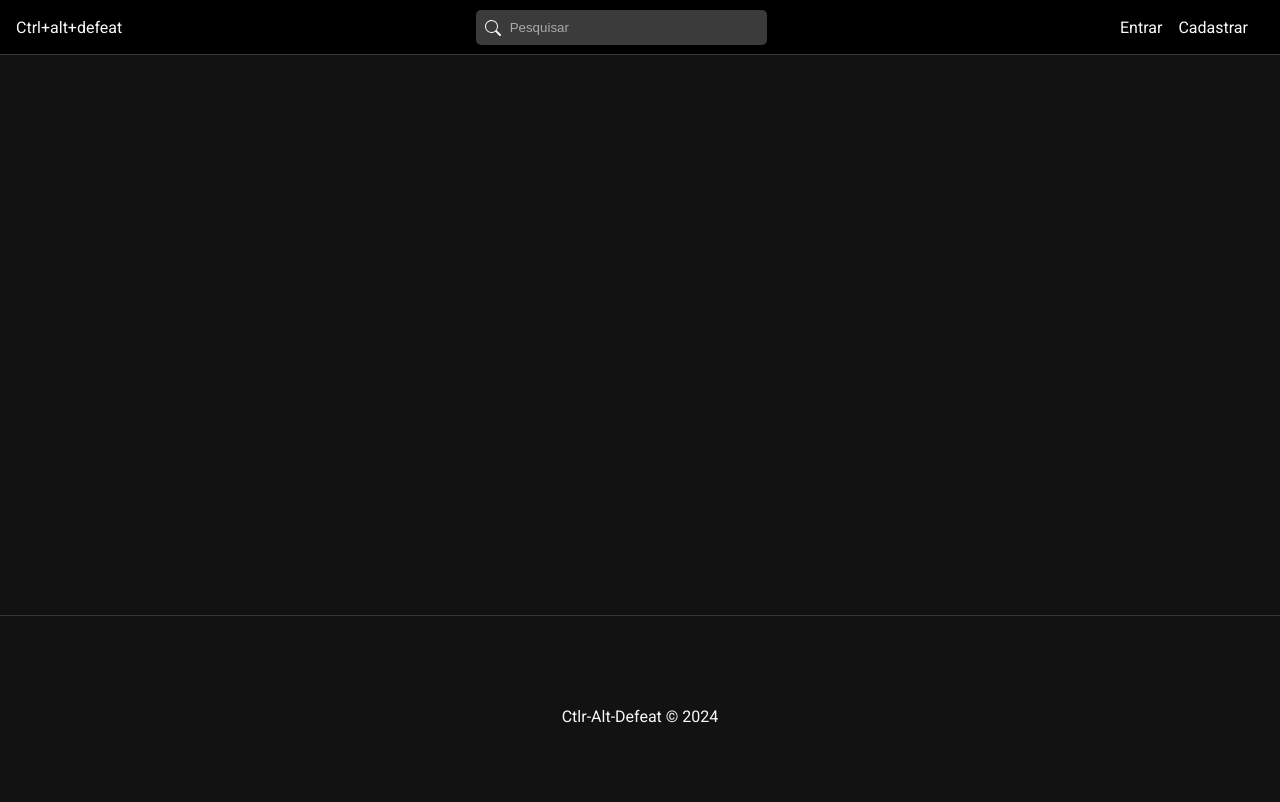
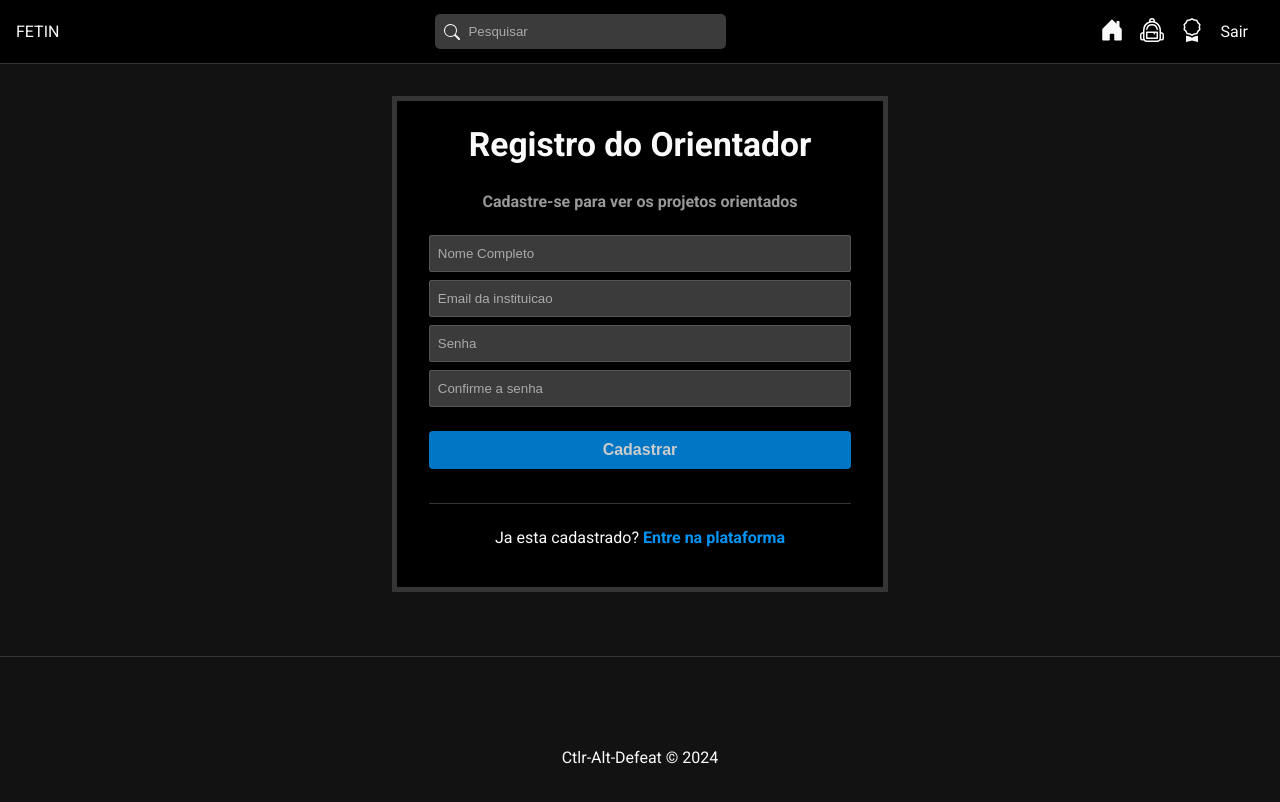
Before and after one commit to S204-Inatel-2024-1/Front_Ctrl-Alt-Defeat, a React (Create React App) app in the folder front_ctrl-alt-defeat/: page /RegisterOrientador in a window 1280 px wide. Shown: the top 802 px of the page. Built offline with nearby package versions, Linux system fonts and the light colour scheme.

Commit message:
Adicionando autenticacao de orientador, campo login e register do mesmo

```diff
--- a/front_ctrl-alt-defeat/src/App.js
+++ b/front_ctrl-alt-defeat/src/App.js
@@ -12,8 +12,10 @@ import Footer from './components/Footer'
 
 // Pages
 import Home from "./pages/home/Home"
-import Login from './pages/auth/Login';
-import Register from './pages/auth/Register';
+import LoginAluno from './pages/auth/LoginAluno';
+import RegisterAluno from './pages/auth/RegisterAluno';
+import RegisterOrientador from './pages/auth/RegisterOrientador';
+import LoginOrientador from './pages/auth/LoginOrientador';
 
 function App() {
   const { auth, loading } = useAuth()
@@ -29,21 +31,30 @@ function App() {
           <Routes>
             <Route
               path='/'
-              element={auth ? <Home /> : <Navigate to="/Login" />}
+              element={auth ? <Home /> : <Navigate to="/" />}
             />
             <Route
-              path="Login"
-              element={!auth ? <Login /> : <Navigate to="/" />}
+              path="/LoginAluno"
+              element={!auth ? <LoginAluno /> : <Navigate to="/" />}
             />
-            <Route path="register"
-              element={!auth ? <Register /> : <Navigate to="/" />}
+            <Route
+              path="/RegisterAluno"
+              element={!auth ? <RegisterAluno /> : <Navigate to="/" />}
+            />
+            <Route
+              path='/LoginOrientador'
+              element={!auth ? <LoginOrientador/> : <Navigate to="/" />}
+            />
+            <Route
+              path='/RegisterOrientador'
+              element={!auth ? <RegisterOrientador/> : <Navigate to="/" />}
             />
           </Routes>
         </div>
         <Footer />
       </BrowserRouter>
     </div>
-  );
+  )
 }
 
 export default App;
--- a/front_ctrl-alt-defeat/src/components/Navbar.js
+++ b/front_ctrl-alt-defeat/src/components/Navbar.js
@@ -2,7 +2,7 @@ import './Navbar.css'
 
 // Components
 import { NavLink, Link } from 'react-router-dom'
-import { BsSearch, BsHouseDoorFill, BsFillPersonFill, BsFillCameraFill } from 'react-icons/bs'
+import { BsSearch, BsHouseDoorFill, BsBackpack2, BsAward, BsFillCameraFill } from 'react-icons/bs'
 
 // hooks
 import { useState } from 'react'
@@ -25,20 +25,20 @@ const Navbar = () => {
     dispatch(logout()) // Limpo o usuario do sistema
     dispatch(reset()) // Garantia a mais de que o usuario foi removido
 
-    navigate("/login")
+    navigate("/")
   }
 
   return (
     <nav id="nav">
       <Link to="/">
-        Ctrl+alt+defeat
+        FETIN
       </Link>
       <form id="search-form">
         <BsSearch />
         <input type='text' placeholder='Pesquisar' />
       </form>
       <ul id='nav-links'>
-        {auth ? (
+        {!auth ? (
           <>
             <li>
               <NavLink to="/">
@@ -53,8 +53,13 @@ const Navbar = () => {
               </li>
             )}
             <li>
-              <NavLink to="/profile">
-                <BsFillPersonFill />
+              <NavLink to="/LoginAluno">
+                <BsBackpack2 />
+              </NavLink>
+            </li>
+            <li>
+              <NavLink to="/LoginOrientador">
+                <BsAward />
               </NavLink>
             </li>
             <li>
@@ -64,12 +69,17 @@ const Navbar = () => {
         ) : (
           <>
             <li>
-              <NavLink to='/login'> Entrar</NavLink>
+              <NavLink to='/LoginAluno'> Logar como aluno</NavLink>
             </li>
             <li>
-              <NavLink to='/Register'> Cadastrar</NavLink>
+              <NavLink to='/RegisterAluno'> Cadastrar aluno </NavLink>
             </li>
-
+            <li>
+              <NavLink to='/LoginOrientador'> Logar como orientador</NavLink>
+            </li>
+            <li>
+              <NavLink to='/RegisterOrientador'> Registrar orientador</NavLink>
+            </li>
           </>
         )}
       </ul>
--- a/front_ctrl-alt-defeat/src/pages/auth/LoginAluno.js
+++ b/front_ctrl-alt-defeat/src/pages/auth/LoginAluno.js
@@ -11,7 +11,7 @@ import { useSelector, useDispatch } from "react-redux"
 // Redux
 import { login, reset } from "../../slices/authSlice"
 
-const Login = () => {
+const LoginAluno = () => {
   const [emailAluno, setEmail] = useState("")
   const [passwordAluno, setPassword] = useState("")
 
@@ -27,7 +27,7 @@ const Login = () => {
       passwordAluno
     }
 
-    dispatch(login(user))
+    dispatch(login({ userData: user, route: "aluno" }))
   }
 
   // Limpando todos os estados auth
@@ -38,7 +38,7 @@ const Login = () => {
   return (
     <div id="login">
       <h2>
-        Ctrl+Alt+Defeat
+        Entre como Aluno
       </h2>
       <p className="subtitle">Faca login para cadastrar um projeto</p>
       <form onSubmit={handleSubmit}>
@@ -49,10 +49,10 @@ const Login = () => {
         {msg && <Message msg={msg} type="error"/>}
       </form>
       <p>
-        Nao se cadastrou ainda? <Link to="/register">Clique aqui</Link>
+        Nao se cadastrou ainda? <Link to="/RegisterAluno">Clique aqui</Link>
       </p>
     </div>
   )
 }
 
-export default Login
+export default LoginAluno
--- /dev/null
+++ b/front_ctrl-alt-defeat/src/pages/auth/LoginOrientador.js
@@ -0,0 +1,59 @@
+import "./Auth.css"
+
+// Components
+import Message from "../../components/Message"
+import { useEffect, useState } from "react"
+
+// Hooks
+import { Link } from "react-router-dom"
+import { useSelector, useDispatch } from "react-redux"
+
+// Redux
+import { login, reset } from "../../slices/authSlice"
+
+
+const LoginOrientador = () => {
+    const [emailOrientador, setEmail] = useState("")
+    const [passwordOrientador, setPassword] = useState("")
+
+    const dispatch = useDispatch()
+
+    const { loading, msg } = useSelector((state) => state.auth)
+
+    const handleSubmit = (e) => {
+        e.preventDefault()
+
+        const user = {
+            emailOrientador,
+            passwordOrientador
+        }
+
+        dispatch(login({ userData: user, route: "orientador" }))
+    }
+
+    // Limpando todos os estados auth
+    useEffect(() => {
+        dispatch(reset())
+    }, dispatch)
+
+    return (
+        <div id="login">
+            <h2>
+                Entre como Orientador
+            </h2>
+            <p className="subtitle">Faca login para cadastrar um projeto</p>
+            <form onSubmit={handleSubmit}>
+                <input type="email" placeholder="Email" onChange={(e) => setEmail(e.target.value)} value={emailOrientador || ""} />
+                <input type="password" placeholder="Senha" onChange={(e) => setPassword(e.target.value)} value={passwordOrientador || ""} />
+                {!loading && <input type="submit" value="Entrar" />}
+                {loading && <input type="submit" value="Aguarde..." disabled />}
+                {msg && <Message msg={msg} type="error" />}
+            </form>
+            <p>
+                Nao se cadastrou ainda? <Link to="/RegisterOrientador">Clique aqui</Link>
+            </p>
+        </div>
+    )
+}
+
+export default LoginOrientador
--- a/front_ctrl-alt-defeat/src/pages/auth/RegisterAluno.js
+++ b/front_ctrl-alt-defeat/src/pages/auth/RegisterAluno.js
@@ -11,7 +11,7 @@ import { useDispatch, useSelector } from "react-redux"
 // Redux
 import { register, reset } from "../../slices/authSlice"
 
-const Register = () => {
+const RegisterAluno = () => {
 
   const [nameAluno, setName] = useState("")
   const [emailAluno, setEmail] = useState("")
@@ -35,9 +35,8 @@ const Register = () => {
       confirmPass
     }
 
-    console.log(user)
 
-    dispatch(register(user))
+    dispatch(register({ userData: user, route: "aluno" }))
   }
 
   useEffect(() => {
@@ -59,10 +58,10 @@ const Register = () => {
         {msg && <Message msg={msg} type="error"/>}
       </form>
       <p>
-        Ja esta cadastrado? <Link to="/login">Entre na plataforma</Link>
+        Ja esta cadastrado? <Link to="/LoginAluno">Entre na plataforma</Link>
       </p>
     </div>
   )
 }
 
-export default Register
+export default RegisterAluno
--- /dev/null
+++ b/front_ctrl-alt-defeat/src/pages/auth/RegisterOrientador.js
@@ -0,0 +1,63 @@
+import React from 'react'
+import "./Auth.css"
+
+// Components
+import { Link } from "react-router-dom"
+import Message from "../../components/Message"
+
+// Hooks
+import { useEffect, useState } from "react"
+import { useDispatch, useSelector } from "react-redux"
+
+// Redux
+import { register, reset } from "../../slices/authSlice"
+
+const RegisterOrientador = () => {
+
+    const [nameOrientador, setName] = useState("")
+    const [emailOrientador, setEmail] = useState("")
+    const [passwordOrientador, setpassword] = useState ("")
+    const [confirmPass, setconfirmPassword] = useState("")
+
+    const dispatch = useDispatch()
+
+    const { loading, msg } = useSelector((state) => state.auth)
+
+    const handleSubmit = (e) => {
+        e.preventDefault()
+
+        const userOrientador = {
+            nameOrientador,
+            emailOrientador,
+            passwordOrientador,
+            confirmPass
+          }
+
+          dispatch(register({ userData: userOrientador, route: "orientador" }))
+    }
+
+    useEffect(() => {
+        dispatch(reset())
+    }, [dispatch])
+
+    return (
+        <div id="register">
+            <h2>Registro do Orientador</h2>
+            <p className='subtitle'> Cadastre-se para ver os projetos orientados</p>
+            <form onSubmit={handleSubmit}>
+                <input type="text" placeholder="Nome Completo" onChange={(e) => setName(e.target.value)} value={nameOrientador || ""} />
+                <input type="email" placeholder="Email da instituicao" onChange={(e) => setEmail(e.target.value)} value={emailOrientador || ""} />
+                <input type="password" placeholder="Senha" onChange={(e) => setpassword(e.target.value)} value={passwordOrientador || ""} />
+                <input type="password" placeholder="Confirme a senha" onChange={(e) => setconfirmPassword(e.target.value)} value={confirmPass || ""} />
+                <input type="submit" value="Cadastrar" />
+                {loading && <input type="submit" value="Aguarde..." disabled />}
+                {msg && <Message msg={msg} type="error" />}
+            </form>
+            <p>
+                Ja esta cadastrado? <Link to="/LoginOrientador">Entre na plataforma</Link>
+            </p>
+        </div>
+    )
+}
+
+export default RegisterOrientador
--- a/front_ctrl-alt-defeat/src/services/authService.js
+++ b/front_ctrl-alt-defeat/src/services/authService.js
@@ -1,9 +1,9 @@
 import { api, requestConfig } from "../utils/config"
 
-const register = async (data) => {
+const register = async (data, route) => {
     const config = requestConfig("POST", data)
     try {
-        const res = await fetch(api + "/register/aluno", config).then((res) => res.json()).catch((err) => err)
+        const res = await fetch(api + "/register/" + route, config).then((res) => res.json()).catch((err) => err)
 
         if (res._id) {
             localStorage.setItem("user", JSON.stringify(res))
@@ -20,11 +20,11 @@ const logout = () => {
 }
 
 // Entrando um usuario
-const login = async (data) => {
+const login = async (data, route) => {
     const config = requestConfig("POST", data)
 
     try {
-        const res = await fetch(api + "/login/aluno", config).then((res) => res.json()).catch((err) => err)
+        const res = await fetch(api + "/login/" + route, config).then((res) => res.json()).catch((err) => err)
 
         if (res._id) {
             localStorage.setItem("user", JSON.stringify(res))
--- a/front_ctrl-alt-defeat/src/slices/authSlice.js
+++ b/front_ctrl-alt-defeat/src/slices/authSlice.js
@@ -11,8 +11,8 @@ const initialState = {
 }
 
 // Registrar um usuario e entrar
-export const register = createAsyncThunk("auth/register", async (user, thunkAPI) => {
-    const data = await authService.register(user);
+export const register = createAsyncThunk("auth/register", async ({ userData, route }, thunkAPI) => {
+    const data = await authService.register(userData, route);
 
     // checando errors
     if (data.msg) {
@@ -28,8 +28,8 @@ export const logout = createAsyncThunk("auth/logout", async () => {
 })
 
 // Entrando com um usuario
-export const login = createAsyncThunk("auth/login", async (user, thunkAPI) => {
-    const data = await authService.login(user);
+export const login = createAsyncThunk("auth/login", async ({ userData, route }, thunkAPI) => {
+    const data = await authService.login(userData, route);
 
     // checando errors
     if (data.msg) {
```
